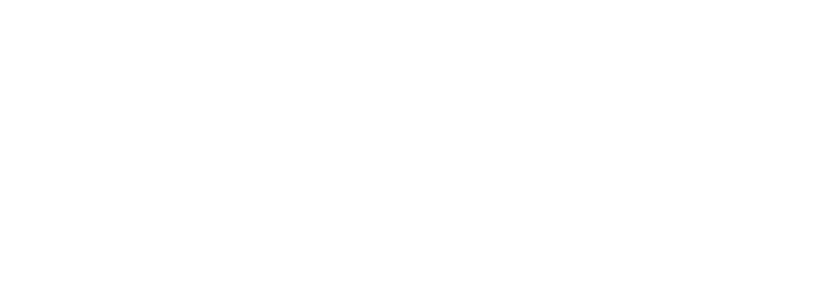
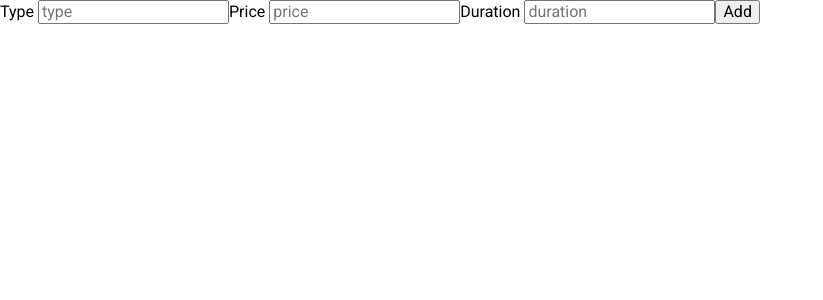
Before and after one commit to ZoharHedri/hackthon-finale, a React app in the folder client/: page / in a window 1280 px wide. Shown: the top 300 px of the page, without its empty margins (0-823 px from the left). Built offline with nearby package versions, Linux system fonts and the light colour scheme.

Commit message:
first update activities

```diff
--- /dev/null
+++ b/client/src/Activits.js
@@ -0,0 +1,38 @@
+import React, { Component } from 'react'
+import axios from 'axios'
+
+class Activits extends Component {
+    constructor() {
+        super();
+        this.state = {
+            type: "",
+            price: "",
+            duration: ""
+        }
+    }
+    handleChange = (e) => {
+        this.setState({ [e.target.name]: e.target.value })
+    }
+
+    handleSubmit = (e) =>{
+        let options = {}
+        options.headers = {Authorization : JSON.parse(localStorage.getItem('TOKEN'))}
+        options.activits = this.state;
+        axios.post('',options)
+    }
+
+    render() {
+        return (
+            <div>
+                <form action="">
+                    Type <input type="text" name="type" placeholder="type" onChange={this.handleChange} />
+                    Price <input type="text" name="price" placeholder="price" onChange={this.handleChange} />
+                    Duration <input type="text" name="duration" placeholder="duration" onChange={this.handleChange} />
+                    <button onClick={this.handleSubmit}>Add</button>
+                </form>
+            </div>
+        )
+    }
+}
+
+export default Activits;
--- a/client/src/App.js
+++ b/client/src/App.js
@@ -1,5 +1,6 @@
 import React, { Component } from 'react';
 import { BrowserRouter, Route } from 'react-router-dom'
+import Activits from './Activits'
 
 class App extends Component {
   render() {
@@ -7,7 +8,7 @@ class App extends Component {
       <BrowserRouter>
         <div>
           {/* TODO: here we define our routes */}
-
+          <Activits/>
         </div>
       </BrowserRouter>
     );
```
Also changed, not shown: package.json (line endings or trailing spaces).
